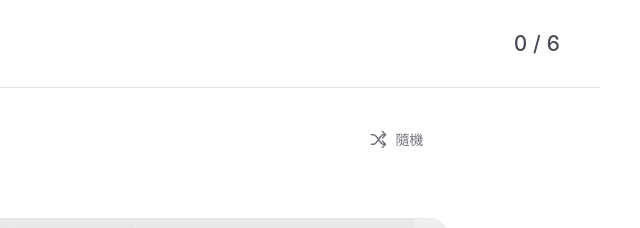
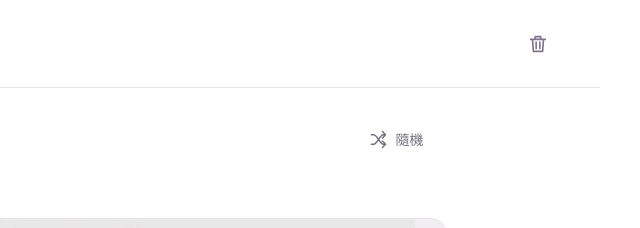
Before and after one commit to jedieason/pathology-micro, a website with bundled scripts: page index.html in a window 1280 px wide. Shown: the top 228 px of the page, 640-1280 px from the left. Built offline with nearby package versions, Linux system fonts and the light colour scheme.

Commit message:
Replace top bar progress with reset control

```diff
--- a/assets/app.js
+++ b/assets/app.js
@@ -11,7 +11,6 @@ const record = () => records[currentId] || {};
 const isWrong = c => {const r=records[c.id]; return r?.checked && fields.some(f=>!grade(c,r.answers)[f]);};
 function updateStats(){
   const scoped=bank.filter(c=>lesson==='all'||String(c.lesson)===lesson);
-  $('#completed').textContent=`${scoped.filter(c=>records[c.id]?.checked).length} / ${scoped.length}`;
   $('#wrong-count').textContent=scoped.filter(isWrong).length;
 }
 function selectList(preferred=currentId){
--- a/assets/styles.css
+++ b/assets/styles.css
@@ -86,3 +86,6 @@ main{padding-top:28px}
   .header .progress>span:first-child{font-size:16px}
   main{padding-top:24px}
 }
+
+.header #reset{margin-left:auto;color:#80748e}
+main{padding-bottom:24px}
--- a/index.html
+++ b/index.html
@@ -11,7 +11,7 @@
   <script type="module" src="assets/app.js"></script>
 </head>
 <body>
-  <header class="header"><a class="brand" href="./" aria-label="Micro 首頁"><span class="brand-icon" aria-hidden="true">m</span>micro<span class="brand-dot">.</span></a><div class="progress" aria-live="polite"><span id="completed">0 / 6</span><span class="sr-only">題完成</span></div><span id="saved" class="saved" role="status"></span></header>
+  <header class="header"><a class="brand" href="./" aria-label="Micro 首頁"><span class="brand-icon" aria-hidden="true">m</span>micro<span class="brand-dot">.</span></a><button id="reset" class="text-button" aria-label="重設紀錄" title="重設紀錄"><svg viewBox="0 0 24 24" aria-hidden="true"><path d="M4 7h16M9 7V4h6v3M6 7l1 13h10l1-13M10 10v7m4-7v7"/></svg></button><span id="saved" class="saved" role="status"></span></header>
   <main>
     <div class="toolbar"><div class="filters"><div class="lesson-picker"><button id="lesson-trigger" type="button" aria-haspopup="menu" aria-expanded="false" aria-controls="lesson-menu"><span id="lesson-label">全部教材</span><svg aria-hidden="true" viewBox="0 0 20 20"><path d="m5 7.5 5 5 5-5"/></svg></button><div id="lesson-menu" role="menu" aria-label="選擇教材" hidden></div><select id="lesson" aria-label="教材" hidden><option value="all">全部教材</option><option value="1">Cell injury · 01</option><option value="2">Cell injury · 02</option></select></div><button id="wrong-only" class="chip" aria-pressed="false" aria-label="只看錯題" title="只看錯題">錯題<span id="wrong-count">0</span></button></div><button id="shuffle" class="text-button" aria-label="隨機排序" title="隨機排序"><svg viewBox="0 0 24 24" aria-hidden="true"><path d="M3 6h3c4 0 8 12 12 12h3m-4-4 4 4-4 4M3 18h3c2 0 4-3 6-6s4-6 6-6h3m-4-4 4 4-4 4"/></svg><span id="shuffle-label" role="status" aria-live="polite">隨機</span></button></div>
     <section id="exercise" aria-label="切片題目" hidden>
@@ -32,7 +32,6 @@
       <nav class="question-nav" aria-label="切換題目"><button id="prev-case" class="text-button" aria-label="上一題" title="上一題"><svg viewBox="0 0 24 24" aria-hidden="true"><path d="M15 5l-7 7 7 7"/></svg></button><span id="question-position"></span><button id="next-case" class="text-button" aria-label="下一題" title="下一題"><svg viewBox="0 0 24 24" aria-hidden="true"><path d="M9 5l7 7-7 7"/></svg></button></nav>
     </section>
     <div id="empty" class="empty" role="status">正在載入切片…</div>
-    <footer><button id="reset" class="text-button" aria-label="重設紀錄" title="重設紀錄"><svg viewBox="0 0 24 24" aria-hidden="true"><path d="M4 7h16M9 7V4h6v3M6 7l1 13h10l1-13M10 10v7m4-7v7"/></svg></button></footer>
   </main>
   <dialog id="zoom-dialog" aria-label="放大切片"><div class="zoom-toolbar"><span id="zoom-count"></span><div><button id="zoom-prev" aria-label="放大模式上一張">‹</button><button id="zoom-next" aria-label="放大模式下一張">›</button><button id="zoom-close" aria-label="關閉放大">✕</button></div></div><div class="zoom-body"><img id="zoom-image" alt="放大的病理組織切片"></div></dialog>
   <dialog id="reset-dialog" class="reset-dialog"><h2>重新開始練習？</h2><p>將清除此裝置的作答與錯題紀錄。</p><div><button id="reset-cancel" class="text-button">取消</button><button id="reset-confirm" class="primary">清除紀錄</button></div></dialog>
```
